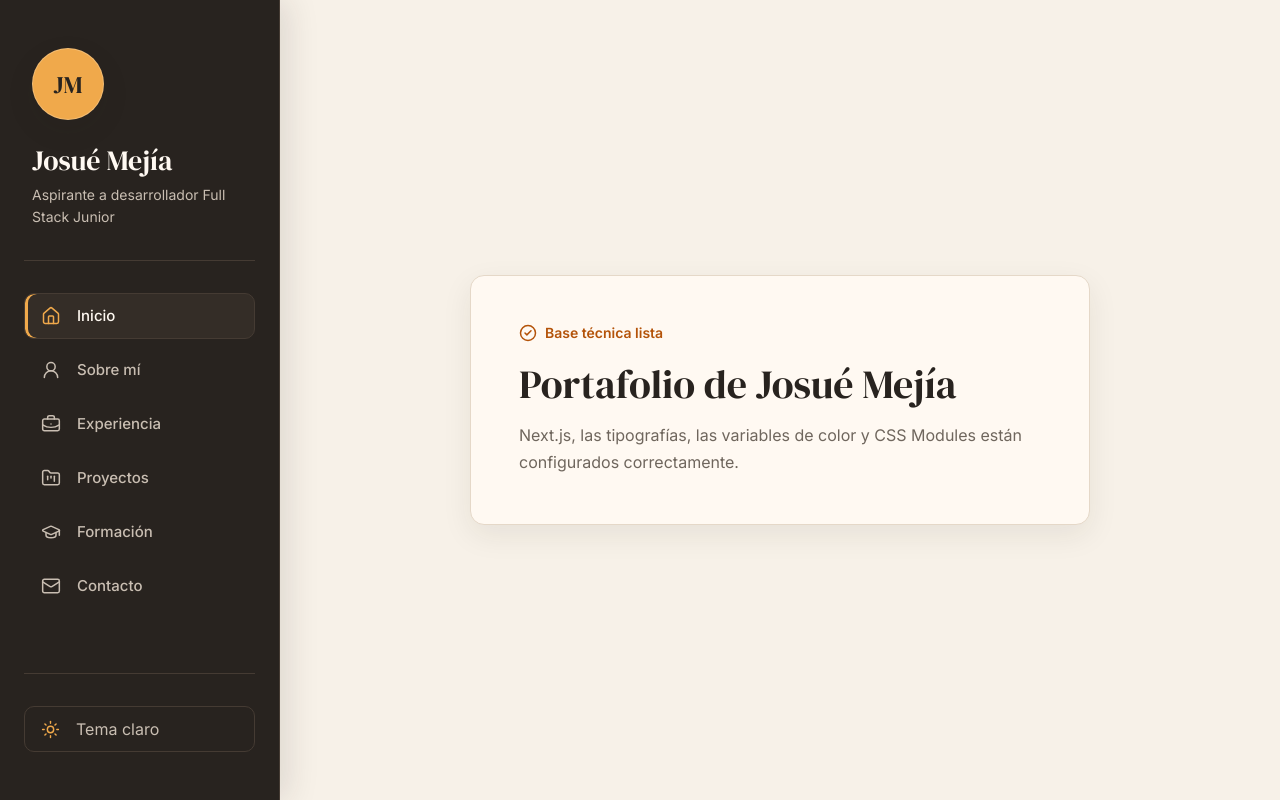
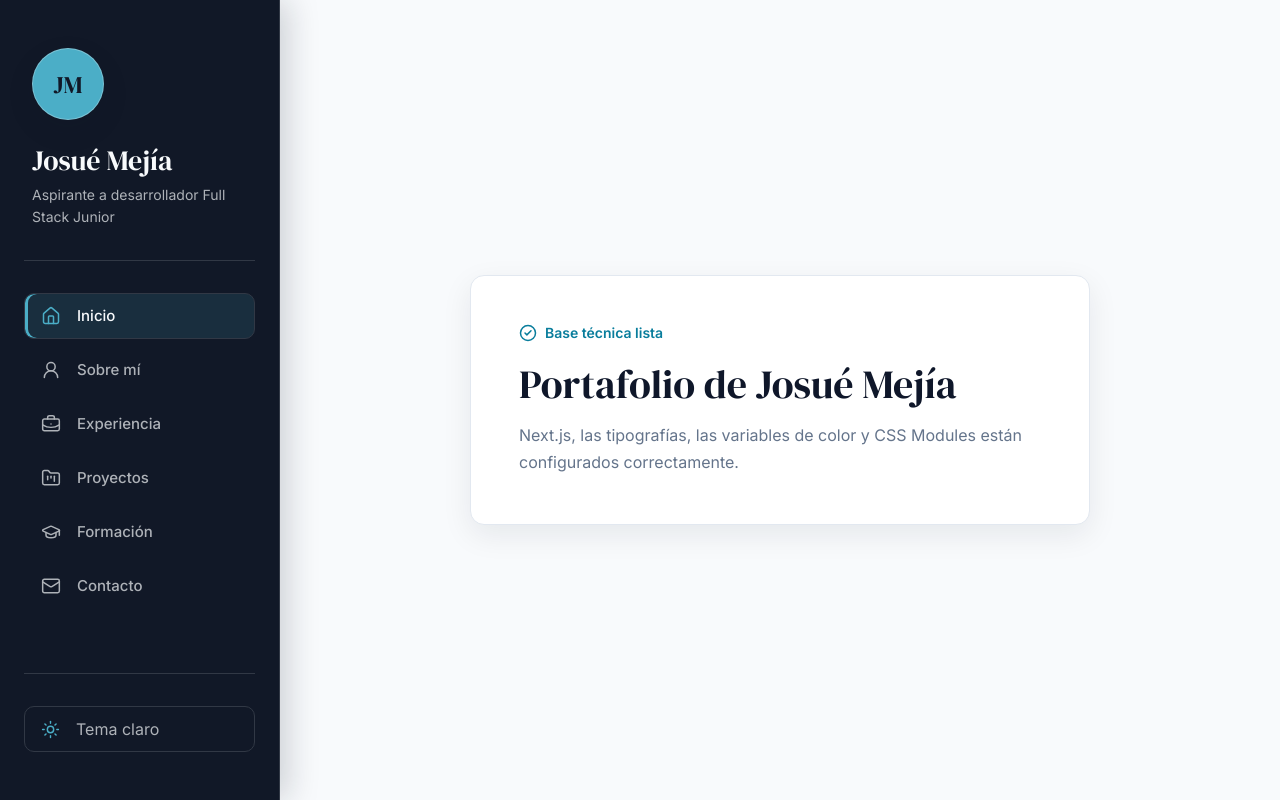
Before and after one commit to Josue-Mejia-M/portfolio-josue, a Next.js app: page / in a window 1280 px wide. Built offline with nearby package versions, Linux system fonts and the light colour scheme.

Commit message:
style: update portfolio color palette

```diff
--- a/src/app/globals.css
+++ b/src/app/globals.css
@@ -1,20 +1,54 @@
 :root {
   color-scheme: light;
 
-  --background: #f7f1e8;
-  --surface: #fff9f2;
-  --text-primary: #28231f;
-  --text-secondary: #6f665d;
-  --accent: #b45309;
-  --border: #e5d8c8;
-  --sidebar-background: #28231f;
-  --sidebar-surface: #342d27;
-  --sidebar-text: #fff9f2;
-  --sidebar-text-muted: #c9beb2;
-  --sidebar-border: #453b33;
-  --sidebar-accent: #f0a94b;
-  --sidebar-focus: #fff9f2;
-  --avatar-text: #28231f;
+  --background: #f8fafc;
+  --surface: #ffffff;
+  --text-primary: #0f172a;
+  --text-secondary: #64748b;
+  --accent: #0891b2;
+  --border: #e2e8f0;
+  --sidebar-background: #111827;
+  --sidebar-text: #f8fafc;
+
+  --accent-text: color-mix(
+    in srgb,
+    var(--accent) 84%,
+    var(--text-primary)
+  );
+  --sidebar-text-muted: color-mix(
+    in srgb,
+    var(--sidebar-text) 68%,
+    var(--sidebar-background)
+  );
+  --sidebar-border: color-mix(
+    in srgb,
+    var(--sidebar-text) 14%,
+    var(--sidebar-background)
+  );
+  --sidebar-accent: color-mix(
+    in srgb,
+    var(--accent) 72%,
+    var(--sidebar-text)
+  );
+  --navigation-active: color-mix(
+    in srgb,
+    var(--sidebar-accent) 14%,
+    transparent
+  );
+  --navigation-hover: color-mix(
+    in srgb,
+    var(--sidebar-text) 6%,
+    transparent
+  );
+  --theme-button-hover: var(--navigation-hover);
+  --focus-ring: var(--sidebar-accent);
+  --avatar-background: var(--sidebar-accent);
+  --avatar-text: var(--sidebar-background);
+  --avatar-border: color-mix(
+    in srgb,
+    var(--sidebar-text) 28%,
+    transparent
+  );
 
   --sidebar-width: 280px;
   --content-max-width: 1200px;
@@ -28,29 +62,28 @@
   --space-5: 48px;
   --space-6: 64px;
 
-  --shadow-soft: 0 10px 30px rgb(40 35 31 / 8%);
-  --shadow-sidebar: 8px 0 30px rgb(40 35 31 / 12%);
+  --shadow-soft: 0 10px 30px
+    color-mix(in srgb, var(--text-primary) 8%, transparent);
+  --shadow-sidebar: 8px 0 30px
+    color-mix(in srgb, var(--sidebar-background) 18%, transparent);
 }
 
 [data-theme="dark"] {
   color-scheme: dark;
 
-  --background: #111315;
-  --surface: #1b1e21;
-  --text-primary: #f6f1ea;
-  --text-secondary: #a9a29a;
-  --accent: #f0a94b;
-  --border: #34383d;
-  --sidebar-background: #17191b;
-  --sidebar-surface: #24282c;
-  --sidebar-text: #f6f1ea;
-  --sidebar-text-muted: #b8b1a9;
-  --sidebar-border: #34383d;
-  --sidebar-accent: #f0a94b;
-  --sidebar-focus: #f6f1ea;
-  --avatar-text: #111315;
-  --shadow-soft: 0 10px 30px rgb(0 0 0 / 22%);
-  --shadow-sidebar: 8px 0 30px rgb(0 0 0 / 24%);
+  --background: #0b1120;
+  --surface: #111827;
+  --text-primary: #f8fafc;
+  --text-secondary: #94a3b8;
+  --accent: #22d3ee;
+  --border: #263244;
+  --sidebar-background: #080d18;
+  --sidebar-text: #f8fafc;
+
+  --shadow-soft: 0 10px 30px
+    color-mix(in srgb, var(--sidebar-background) 48%, transparent);
+  --shadow-sidebar: 8px 0 30px
+    color-mix(in srgb, var(--sidebar-background) 58%, transparent);
 }
 
 * {
--- a/src/app/page.module.css
+++ b/src/app/page.module.css
@@ -38,7 +38,7 @@
   display: inline-flex;
   align-items: center;
   gap: var(--space-1);
-  color: var(--accent);
+  color: var(--accent-text);
   font-size: 0.875rem;
   font-weight: 600;
   transition: color 200ms ease;
--- a/src/components/layout/Sidebar/Sidebar.module.css
+++ b/src/components/layout/Sidebar/Sidebar.module.css
@@ -32,8 +32,8 @@
   aspect-ratio: 1;
   place-items: center;
   color: var(--avatar-text);
-  background: var(--sidebar-accent);
-  border: 1px solid rgb(255 249 242 / 24%);
+  background: var(--avatar-background);
+  border: 1px solid var(--avatar-border);
   border-radius: 50%;
   box-shadow: var(--shadow-soft);
   font-family: var(--font-dm-serif-display), Georgia, serif;
@@ -88,18 +88,18 @@
 
 .link:hover {
   color: var(--sidebar-text);
-  background: var(--sidebar-surface);
+  background: var(--navigation-hover);
   border-color: var(--sidebar-border);
 }
 
 .link:focus-visible {
-  outline: 2px solid var(--sidebar-focus);
+  outline: 2px solid var(--focus-ring);
   outline-offset: 2px;
 }
 
 .active {
   color: var(--sidebar-text);
-  background: var(--sidebar-surface);
+  background: var(--navigation-active);
   border-color: var(--sidebar-border);
   box-shadow: inset 3px 0 0 var(--sidebar-accent);
 }
--- a/src/components/ui/ThemeToggle/ThemeToggle.module.css
+++ b/src/components/ui/ThemeToggle/ThemeToggle.module.css
@@ -15,12 +15,12 @@
 
 .toggle:hover {
   color: var(--sidebar-text);
-  background: var(--sidebar-surface);
+  background: var(--theme-button-hover);
   border-color: var(--sidebar-text-muted);
 }
 
 .toggle:focus-visible {
-  outline: 2px solid var(--sidebar-focus);
+  outline: 2px solid var(--focus-ring);
   outline-offset: 2px;
 }
 
```
